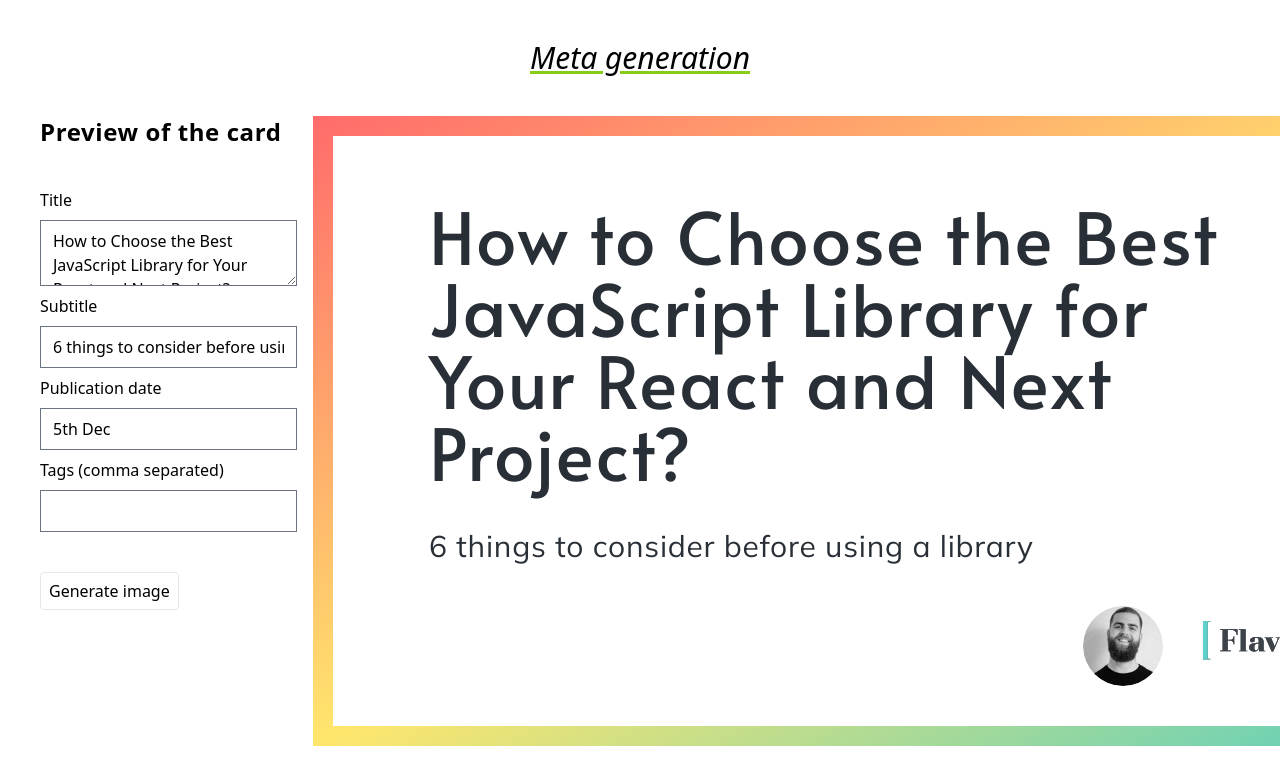
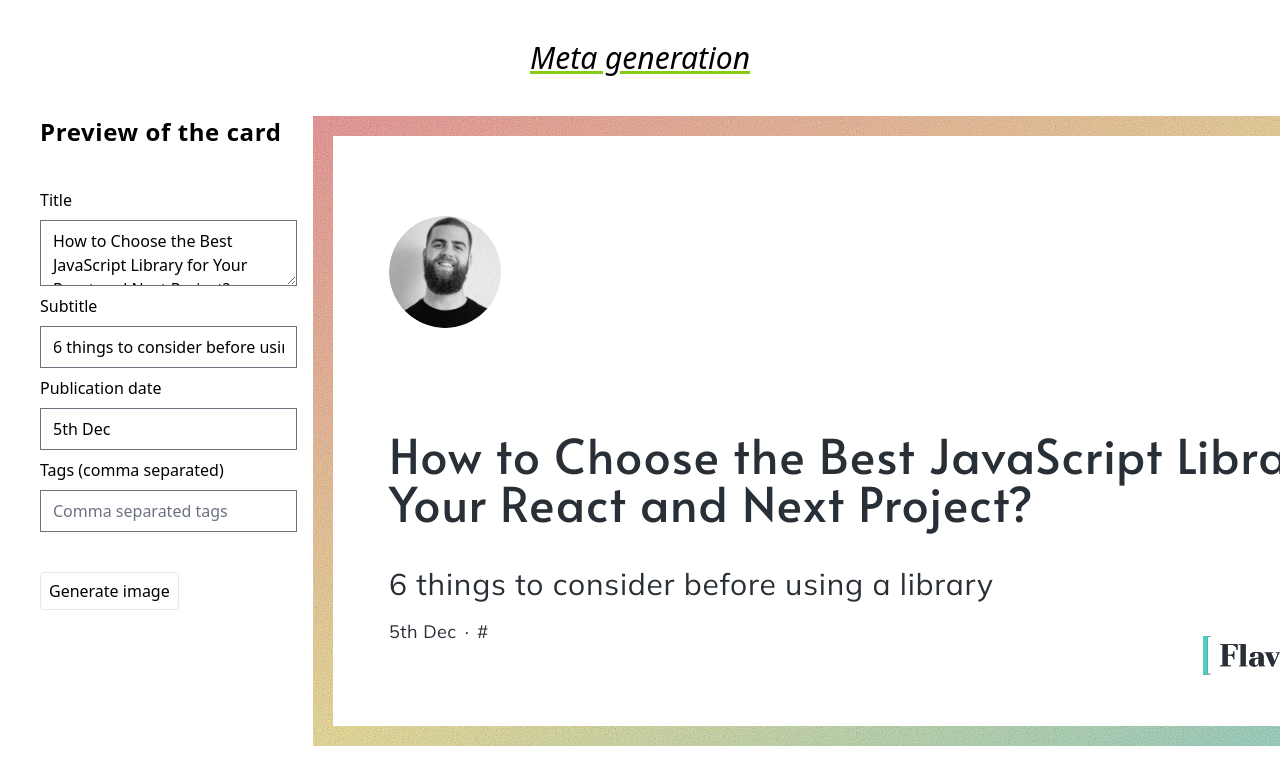
Before and after one commit to flavienbonvin/blog-meta-og-image, a Next.js app: page / in a window 1280 px wide. Shown: the top 784 px of the page. Built offline with nearby package versions, Linux system fonts and the light colour scheme.

Commit message:
Add missing info and create final card

```diff
--- a/components/card.tsx
+++ b/components/card.tsx
@@ -27,7 +27,7 @@
             src="/flavien.webp"
             width={200}
             height={200}
-            alt="logo"
+            alt="author"
             className="h-20 w-20 rounded-full"
           />
           <Image
--- a/next.config.js
+++ b/next.config.js
@@ -1,4 +1,5 @@
 /** @type {import('next').NextConfig} */
 module.exports = {
   reactStrictMode: true,
+  swcMinify: true,
 }
--- a/pages/index.tsx
+++ b/pages/index.tsx
@@ -49,19 +49,16 @@
               type="text"
               onChange={(e) => setTags(e.target.value)}
               value={tags}
+              placeholder="Comma separated tags"
             />
           </div>
           <Link
-            href={`/api/og?title=${title}&subtitle=${subTitle}&publicationDate=${publicationDate}`}
+            href={`/api/og?title=${title}&subtitle=${subTitle}&publicationDate=${publicationDate}&tags=${tags}`}
             target="_blank">
             <button className="w-fit rounded border px-2 py-1.5">
               Generate image
             </button>
           </Link>
-        </div>
-        <div className="flex flex-col gap-10">
-          <div>
-            <Card title={title} subtitle={subTitle} />
         </div>
         <div>
           <CardNoise
@@ -73,7 +70,6 @@
         </div>
       </div>
     </div>
-    </div>
   )
 }
 
```
Lines whose indentation alone changed are shown as unchanged.
